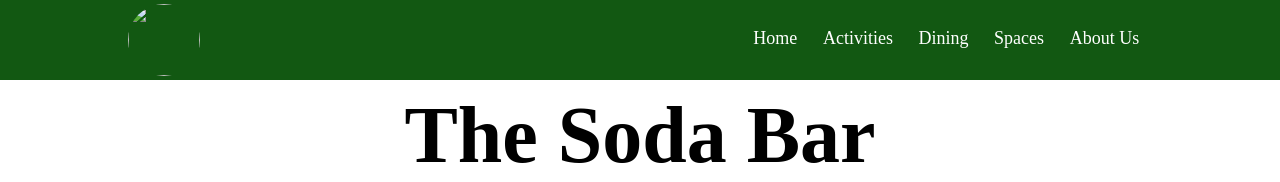
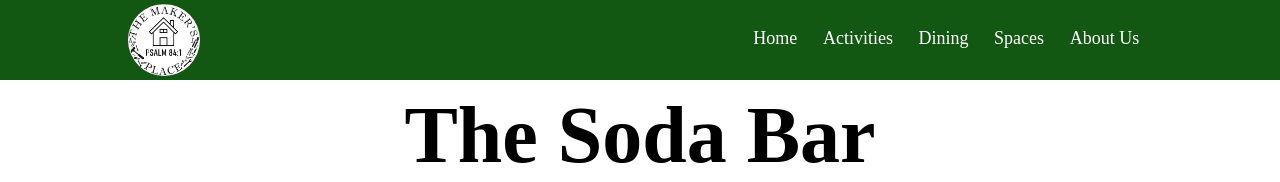
Before and after one commit to mccauleye1/makersplace, a plain HTML site: page dining.html in a window 1280 px wide. Shown: the top 182 px of the page. Drawn offline with Linux system fonts and the light colour scheme.

Commit message:
Update dining.html

```diff
--- a/dining.html
+++ b/dining.html
@@ -16,7 +16,7 @@
             <a href="things_to_do.html"><li class="navparts">Activities</li></a>
             <a href="makersplace.html"><li class="navparts">Home</li></a>
             <li class="navlogo"></li>
-            <li class="navlogo"><div class="imagelogo"><img src="Images/Logo.png" width="100%" height="100%" object-fit="cover"></div></li>
+            <li class="navlogo"><div class="imagelogo"><img src="Logo.png" width="100%" height="100%" object-fit="cover"></div></li>
         </div>
     </ul>
     <!--End Header/Navigation Bar-->
```
